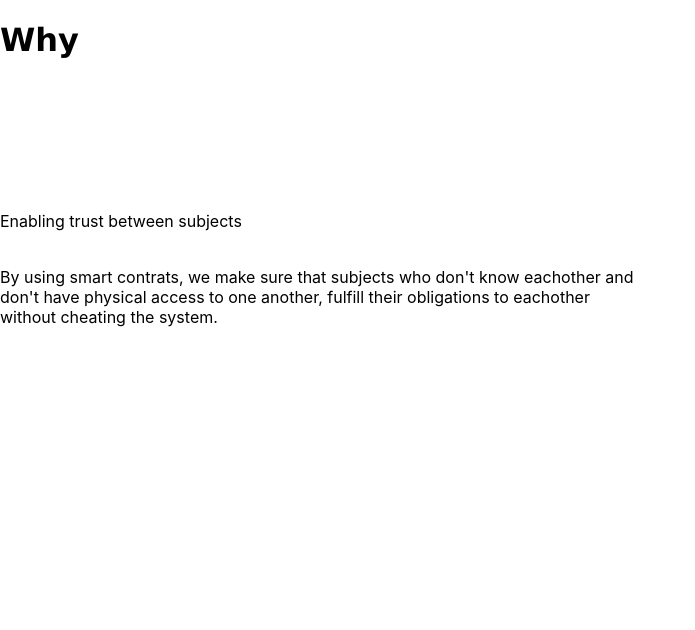
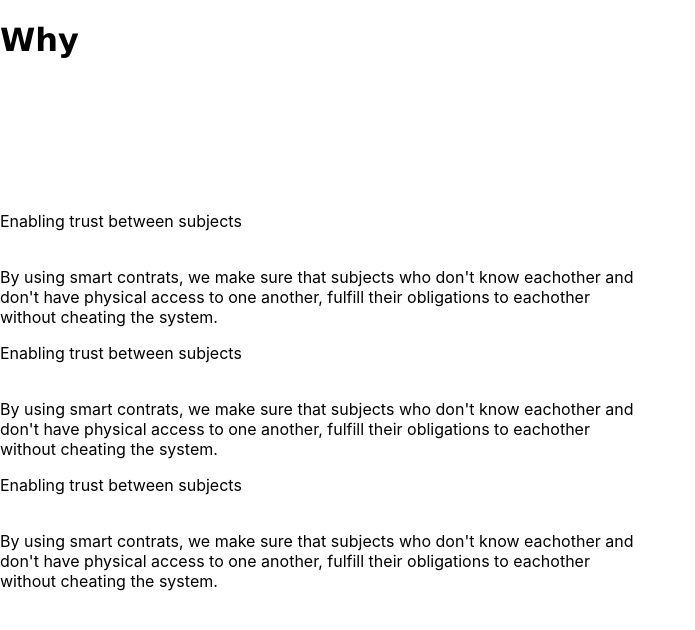
Before and after one commit to farinavito/Web3-Website, a Next.js app: page /why in a window 1280 px wide. Shown: the top 630 px of the page, without its empty margins (0-695 px from the left). Built offline with nearby package versions, Linux system fonts and the light colour scheme.

Commit message:
added sections in the why page

```diff
--- a/pages/why.js
+++ b/pages/why.js
@@ -66,6 +66,38 @@ const Why = () => {
                 </div>
             </section>
 
+            <section className="hero is-halfheight has-background-black-bis">
+                <div className="hero-body">
+                  <div className="container has-text-centered">
+                    <text className="title">
+                        Enabling trust between subjects
+                    </text>
+                    <p className="has-text-centered pt-4">
+                        <br></br>
+                        By using smart contrats, we make sure that subjects who don't know eachother and <br></br>
+                        don't have physical access to one another, fulfill their obligations to eachother <br></br>
+                        without cheating the system.
+                    </p>
+                  </div>
+                </div>
+            </section>
+
+            <section className="hero is-halfheight has-background-black-ter">
+                <div className="hero-body">
+                  <div className="container has-text-centered">
+                    <text className="title">
+                        Enabling trust between subjects
+                    </text>
+                    <p className="has-text-centered pt-4">
+                        <br></br>
+                        By using smart contrats, we make sure that subjects who don't know eachother and <br></br>
+                        don't have physical access to one another, fulfill their obligations to eachother <br></br>
+                        without cheating the system.
+                    </p>
+                  </div>
+                </div>
+            </section>
+
         </div>
 
     )
```
